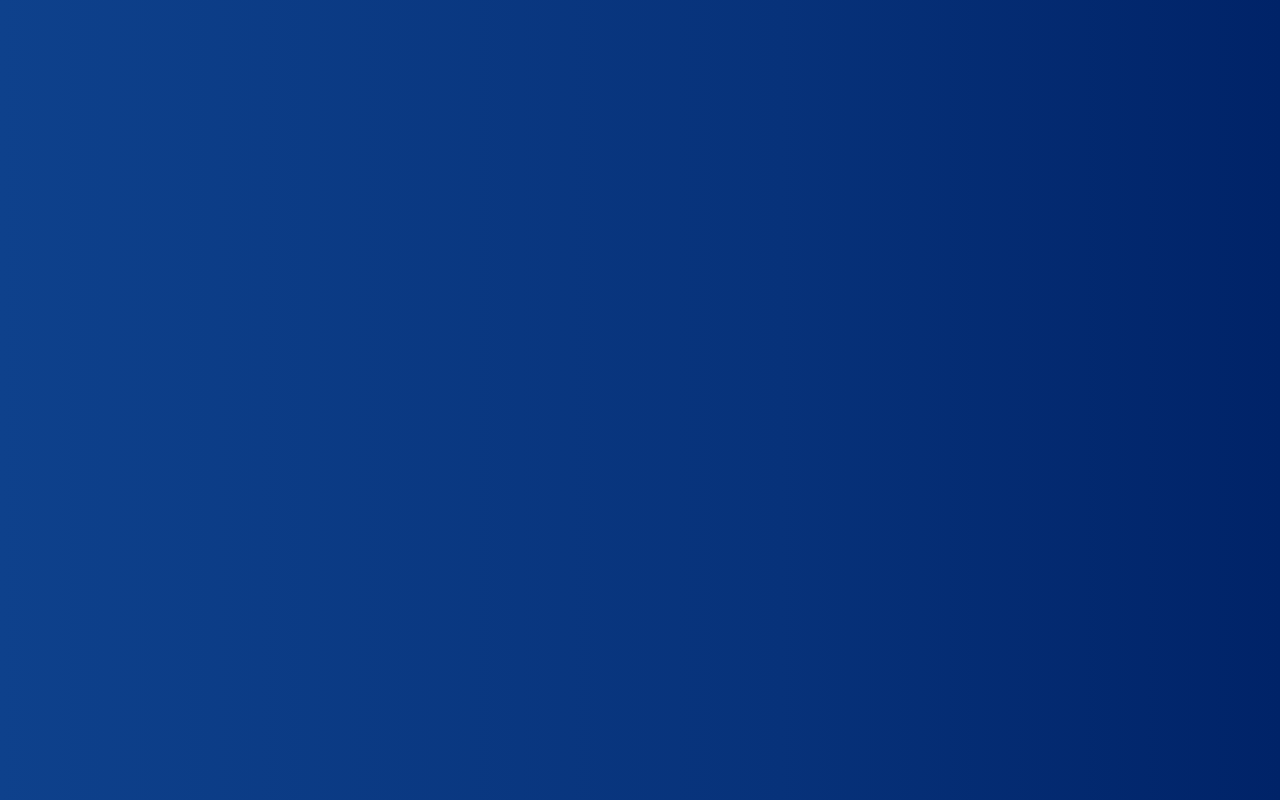
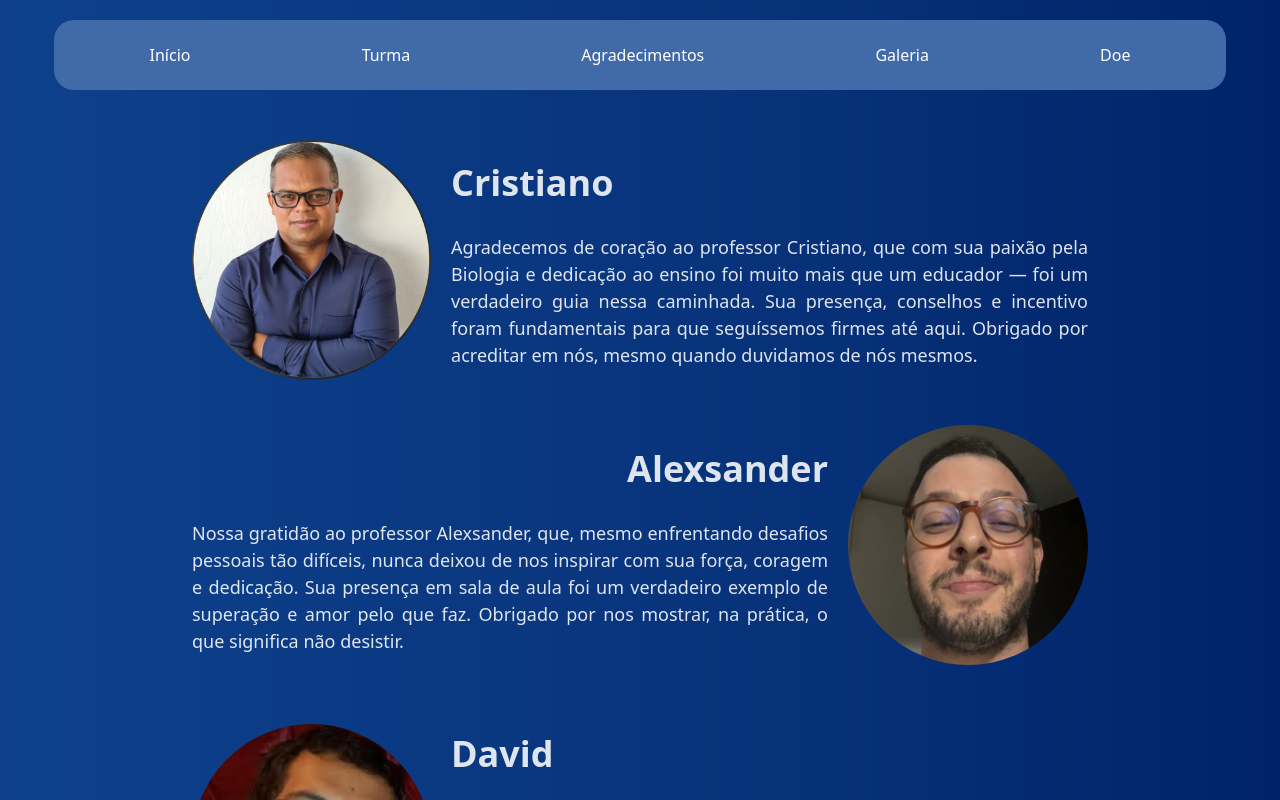
Before and after one commit to givanildsss444/graduation-web, a React (Vite) app: page /thanks in a window 1280 px wide. Before the commit this address had no page. Shown: the top 800 px of the page. Built offline with nearby package versions, Linux system fonts and the light colour scheme.

Commit message:
#9.6
Try add SupaBase DataBase

```diff
--- a/src/Direction.jsx
+++ b/src/Direction.jsx
@@ -3,6 +3,7 @@ import { Routes, Route } from 'react-router-dom'
 import App from './pages/App.jsx'
 import Class from './pages/Class.jsx'
 import Gallery from './pages/Gallery.jsx'
+import Thanks from './pages/Thanks.jsx'
 
 export default function Direction() {
 
@@ -13,6 +14,7 @@ export default function Direction() {
             <Route path='/' index element={ <App /> } />
             <Route path='/class' element={ <Class /> } />
             <Route path='/gallery' element={ <Gallery /> } />
+            <Route path='/thanks' element={ <Thanks /> } />
 
         </Routes>
 
--- a/src/components/barNavegation.jsx
+++ b/src/components/barNavegation.jsx
@@ -16,8 +16,9 @@ export default function NavegationBar() {
                 <a>Turma</a>
             </Link>
 
-
-            <a href="#thanks">Agradecimentos</a>
+            <Link to='/thanks'>
+                <a>Agradecimentos</a>
+            </Link>
 
             <Link to='/gallery'>
                 <a>Galeria</a>
--- a/src/pages/App.jsx
+++ b/src/pages/App.jsx
@@ -40,7 +40,7 @@ export default function App() {
 
       {/* ---------------------------------------------------------------------------- */}
 
-      <InfoThanks />
+      {/*}<InfoThanks />*/}
 
       {/* ---------------------------------------------------------------------------- */}
 
--- a/src/pages/Thanks.jsx
+++ b/src/pages/Thanks.jsx
@@ -1 +1,20 @@
-import './Thanks.css'
+import './styles/Thanks.css'
+import NavegationBar from '../components/barNavegation';
+import InfoThanks from '../components/InfoThanks';
+
+
+export default function Thanks() {
+
+    return(
+
+        <div className='containerFull'>
+
+            <NavegationBar />
+            <InfoThanks />
+
+
+        </div>
+
+    );
+
+}
--- a/src/pages/styles/Gallery.css
+++ b/src/pages/styles/Gallery.css
@@ -18,7 +18,6 @@
   margin: 20px 0;
   font-weight: bold;
 }
-
 
 .gallery-masonry {
 
```
